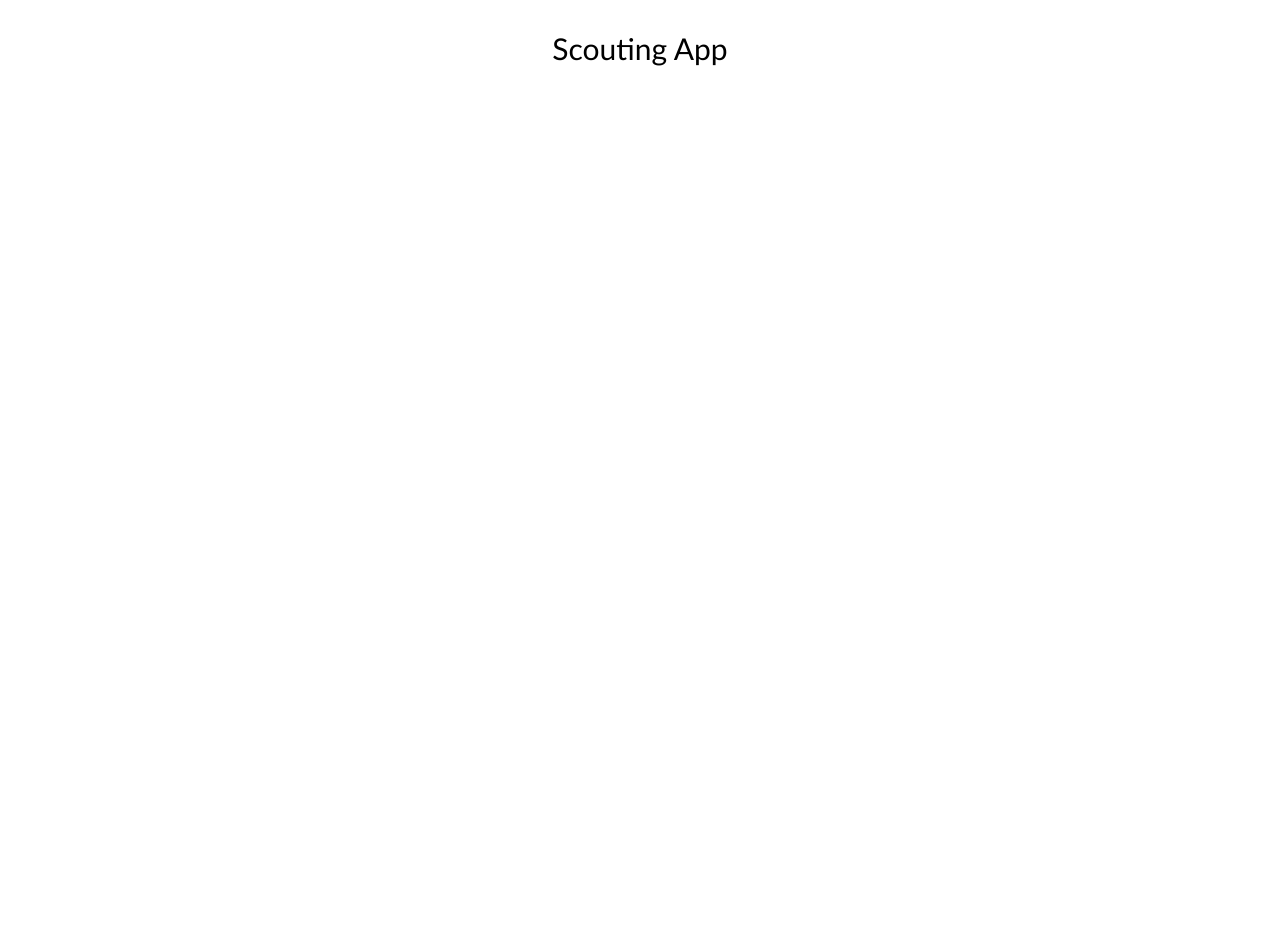
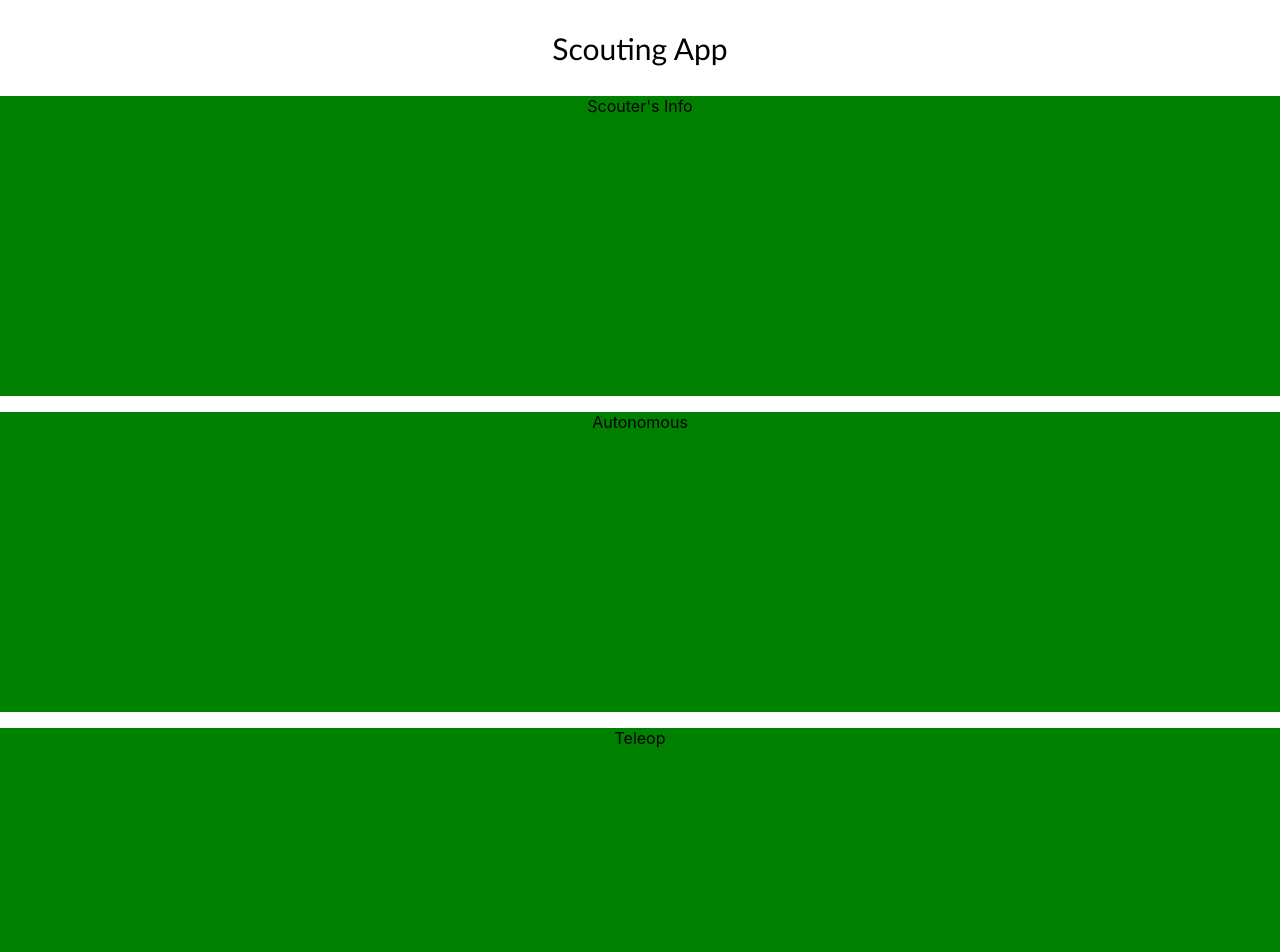
Before and after one commit to 4201VitruvianBots/ScoutingApp2023, a React (Create React App) app: page / in a window 1280 px wide. Shown: the top 952 px of the page. Before the commit the page ends 830 px from the top, so only its background shows below. Built offline with nearby package versions, Linux system fonts and the light colour scheme.

Commit message:
section headers

```diff
--- a/src/App.css
+++ b/src/App.css
@@ -4,8 +4,13 @@
 
 .App-header {
   background-color: white;
-  min-height: 100vh;
+  min-height: 10px;
   color: black;
   font-family:'Gill Sans', 'Gill Sans MT', Calibri, 'Trebuchet MS', sans-serif;
   font-size: 30px;
 }
+.section-header {
+  background-color: green;
+  height: 300px;
+  color: black;
+}
--- a/src/App.js
+++ b/src/App.js
@@ -6,6 +6,18 @@ function App() {
       <header className="App-header">
         <p>Scouting App</p>
       </header>
+      <div className="section-header">
+        <p>Scouter's Info</p>
+      </div>
+      <div className="section-header">
+      <p>Autonomous</p>
+      </div>
+      <div className="section-header">
+      <p>Teleop</p>
+      </div>
+      <div className="section-header">
+      <p>Endgame</p>
+      </div>
     </div>
   );
 }
```
